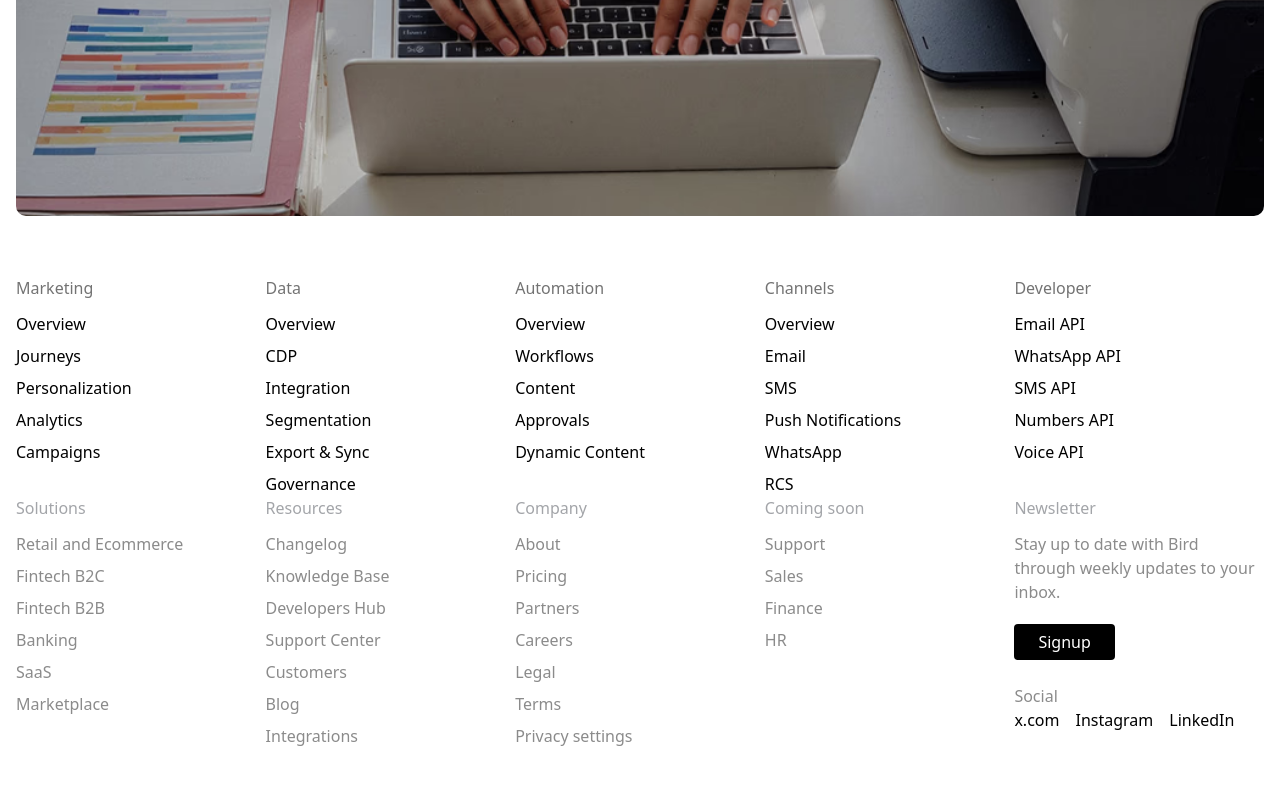
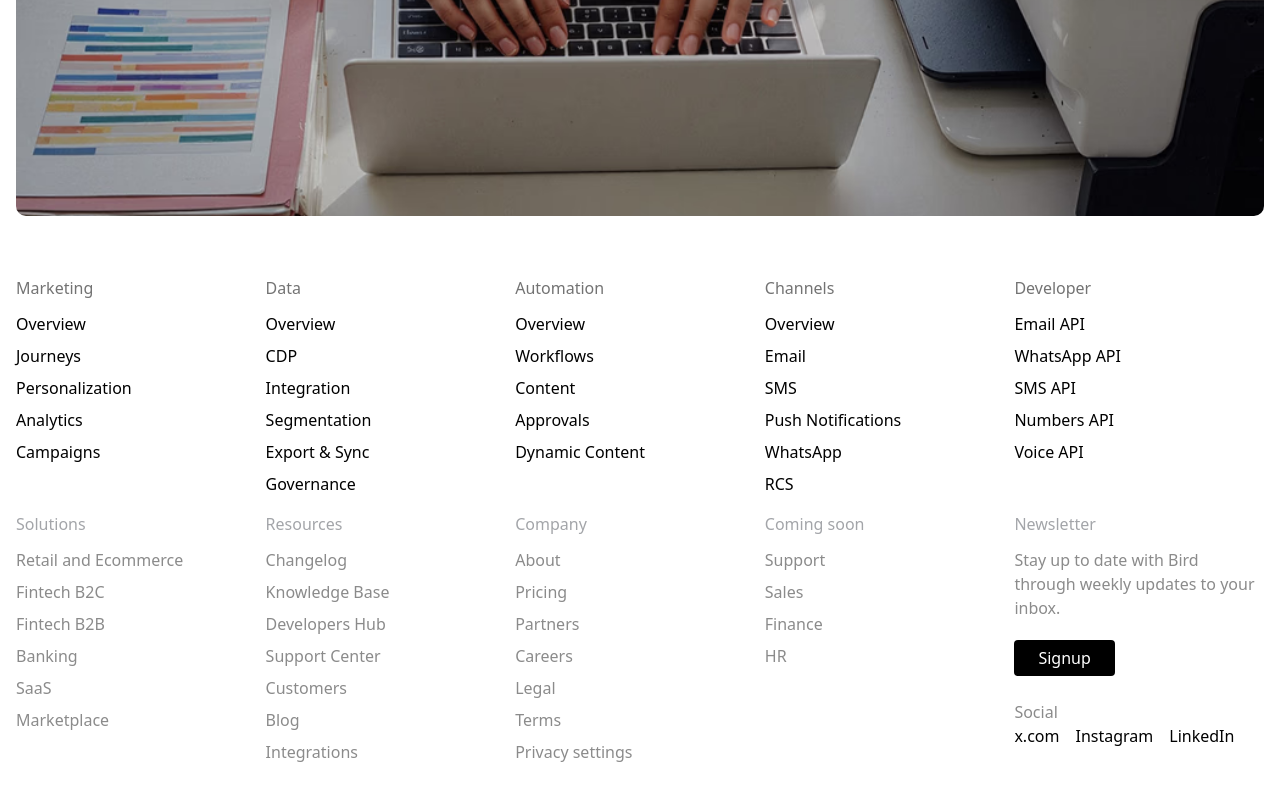
Before and after one commit to KammNOOK/Bird-Landing-Test-with-Tailwind, a website: page index.html in a window 1280 px wide. Shown: the part 8383-9183 px from the top of the page. Drawn offline with Linux system fonts and the light colour scheme.

Commit message:
Update index.html

```diff
--- a/index.html
+++ b/index.html
@@ -352,7 +352,7 @@
 </section>
 
 <!-- FOOTER (1 → 2 → 5 cols, keeping your groups) -->
-<footer class="grid grid-cols-1 sm:grid-cols-2 lg:grid-cols-5 mx-auto max-w-[1320px] pb-20 gap-x-14 gap-y-6 px-4">
+<footer class="grid grid-cols-1 sm:grid-cols-2 lg:grid-cols-5 mx-auto max-w-[1320px] pb-20 gap-12 gap-y-4 px-4">
   <nav>
     <p class="pb-3 text-[#737373]">Marketing</p>
     <ul class="space-y-2">
```
